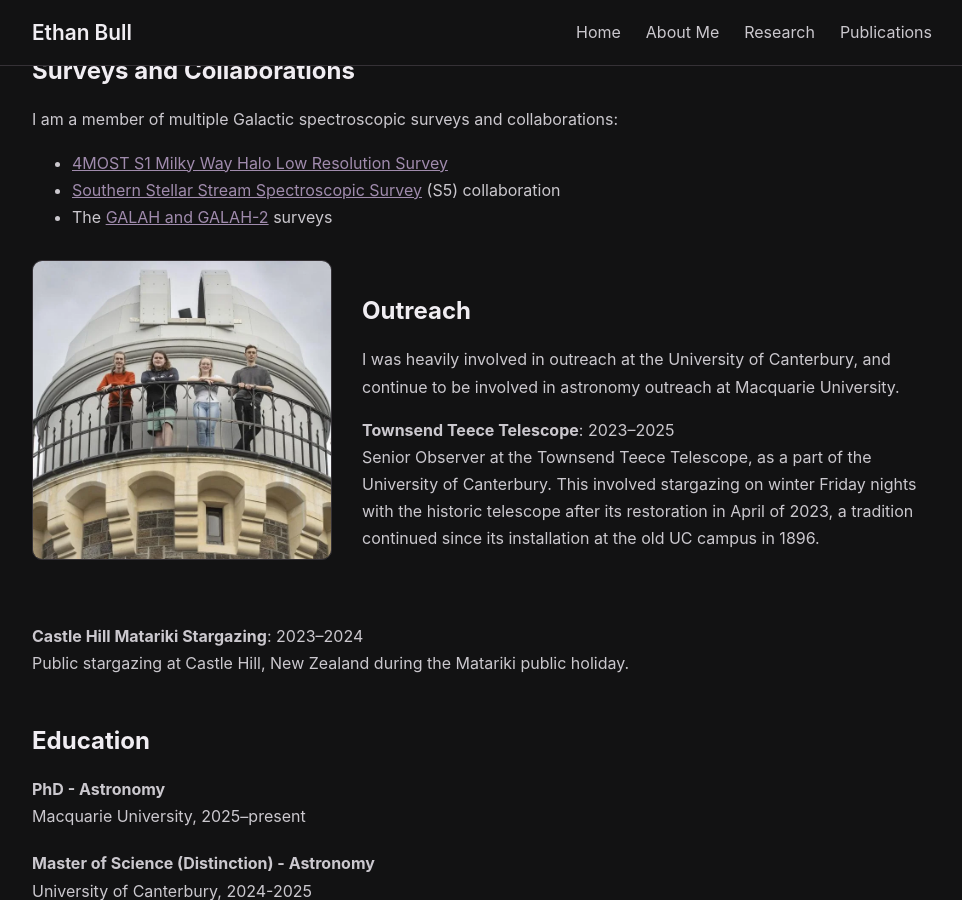
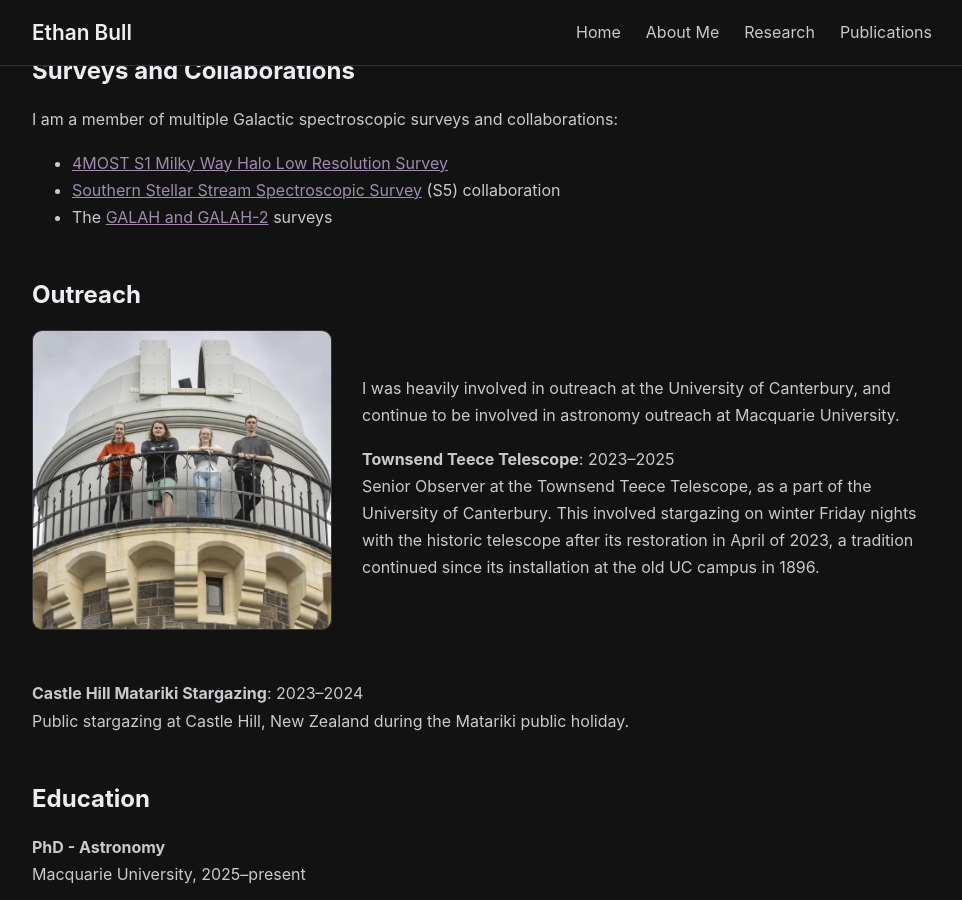
Before and after one commit to iBexal/ibexal.github.io, a Jekyll site: the page built from about.md, in a window 1280 px wide and 900 px high, scrolled down 596 px. Shown: the whole window, without its empty margins (158-1120 px from the left). Built offline with Jekyll 4.4.1, drawn with Linux system fonts in a browser that asks for light colours.

Commit message:
more moving text

```diff
--- a/about.md
+++ b/about.md
@@ -38,13 +38,13 @@ I am a member of multiple Galactic spectroscopic surveys and collaborations:
  - <a href="https://s5collab.github.io">Southern Stellar Stream Spectroscopic Survey</a> (S5) collaboration
  - The <a href="https://www.galah-survey.org">GALAH and GALAH-2</a> surveys
 
+<h2>Outreach</h2>
 <div class="left-image">
     <img
         src="/assets/images/ttt.webp"
         alt="Townsend Teece Telescope"
     >
     <div class="text">
-        <h2>Outreach</h2>
         <p>
             I was heavily involved in outreach at the University of Canterbury,
             and continue to be involved in astronomy outreach at Macquarie University.
```
